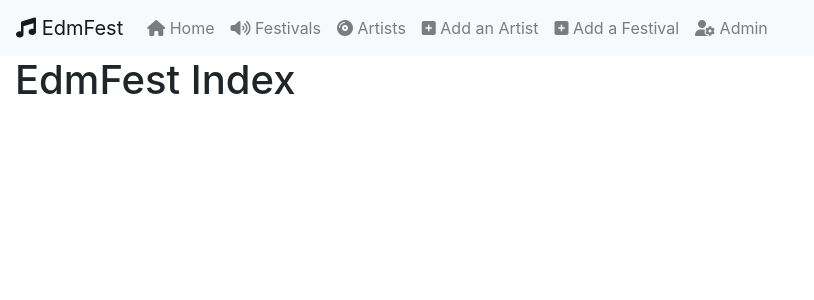
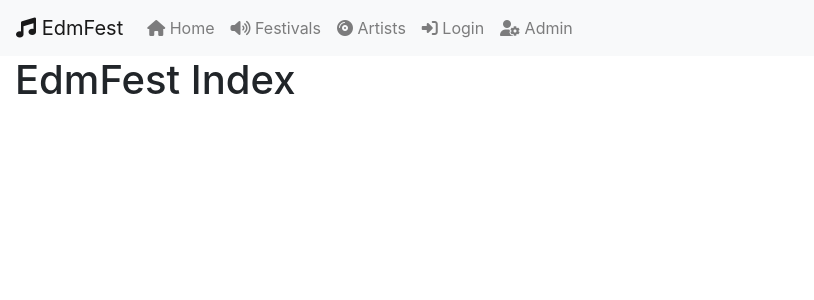
Before and after one commit to Mrgove10/EdmFest, a Django app: page / in a window 1280 px wide. Shown: the top 300 px of the page, without its empty margins (0-814 px from the left). Run offline with Django 3.2, Linux system fonts and the light colour scheme; some libraries are stand-ins or nearby versions.

Commit message:
[add] login v1

```diff
--- a/EdmFest/EdmFest/settings.py
+++ b/EdmFest/EdmFest/settings.py
@@ -37,7 +37,7 @@ ALLOWED_HOSTS = [
 
 INSTALLED_APPS = [
     'django.contrib.admin',
-    'django.contrib.auth',
+    'django.contrib.auth', #authentication
     'django.contrib.contenttypes',
     'django.contrib.sessions',
     'django.contrib.messages',
@@ -127,3 +127,5 @@ USE_TZ = True
 # https://docs.djangoproject.com/en/2.2/howto/static-files/
 
 STATIC_URL = '/static/'
+
+LOGIN_REDIRECT_URL = '/'
--- a/EdmFest/landing/templates/landing/base.html
+++ b/EdmFest/landing/templates/landing/base.html
@@ -38,12 +38,23 @@
                 <li class="nav-item">
                     <a class="nav-link" href="/artists/"><i class="fas fa-compact-disc"></i> Artists</a>
                 </li>
+                {% if user.is_authenticated %}
                 <li class="nav-item">
                     <a class="nav-link" href="/artist/add"><i class="fas fa-plus-square"></i> Add an Artist</a>
                 </li>
                 <li class="nav-item">
                     <a class="nav-link" href="/festival/add"><i class="fas fa-plus-square"></i> Add a Festival</a>
                 </li>
+                {% endif %}
+                {% if user.is_authenticated %}
+                <li class="nav-item">
+                    <a class="nav-link" href="/login/"><i class="fas fa-sign-out-alt"></i> Logout</a>
+                </li>
+                {% else %}
+                <li class="nav-item">
+                    <a class="nav-link" href="/login/"><i class="fas fa-sign-in-alt"></i> Login</a>
+                </li>
+                {% endif %}
                 <li class="nav-item">
                     <a class="nav-link" href="/admin/"><i class="fas fa-user-cog"></i> Admin</a>
                 </li>
--- a/EdmFest/landing/urls.py
+++ b/EdmFest/landing/urls.py
@@ -1,4 +1,4 @@
-from django.urls import path
+from django.urls import path,include
 
 from . import views
 
@@ -12,4 +12,7 @@ urlpatterns = [
     path('festivals/', views.festivals, name='festivals'),
     path('festival/<int:id>/', views.festival, name='festival'),
     path('festival/add/', views.festivalAdd, name='festivalAdd'),
+    # auth
+    path('login/', include('django.contrib.auth.urls'), name='login'),
+    path('logout/', views.login, name='login'),
 ]
--- a/EdmFest/landing/views.py
+++ b/EdmFest/landing/views.py
@@ -19,6 +19,10 @@ def artists(request):
     }
     return HttpResponse(template.render(context, request))
 
+def login(request):
+    template = loader.get_template('registration/login.html')
+    context = {}
+    return HttpResponse(template.render(context,request))
 
 def artist(request, id):
     try:
```
Also changed, not shown: EdmFest/landing/templates/registration/login.html (added, +9 -0 lines), 3 other files.
